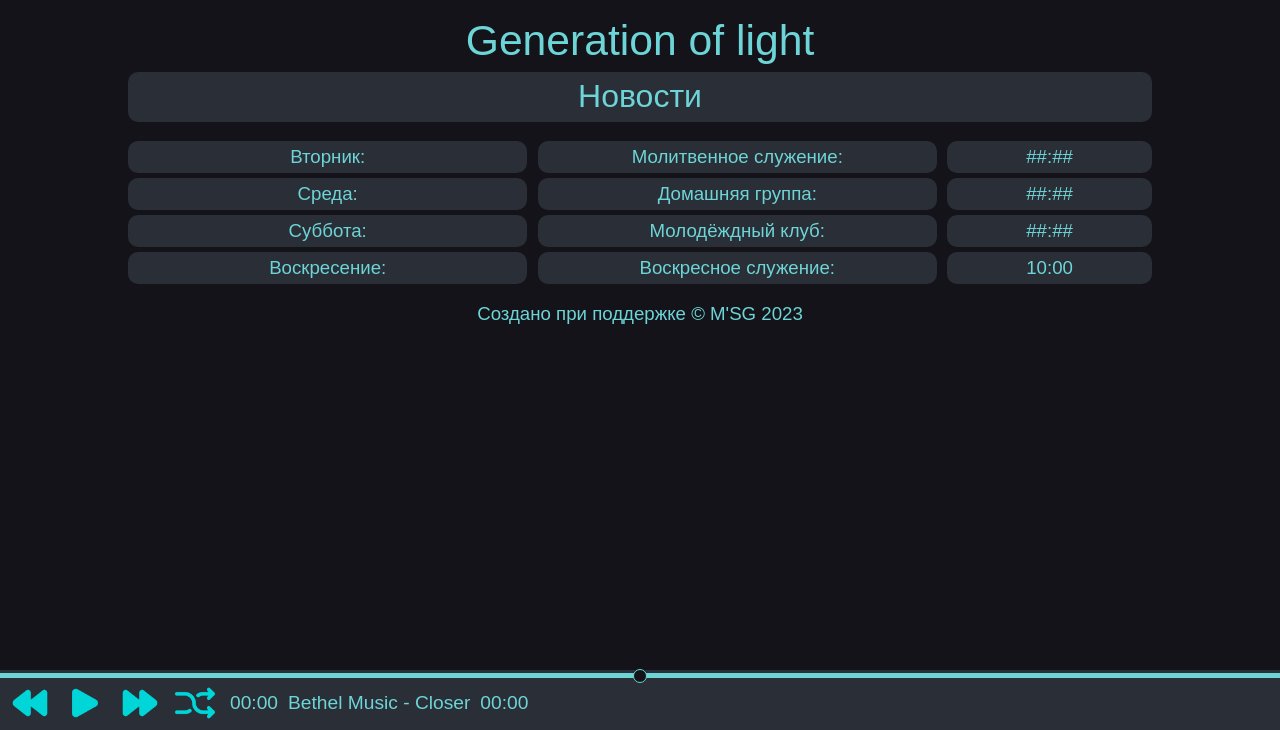
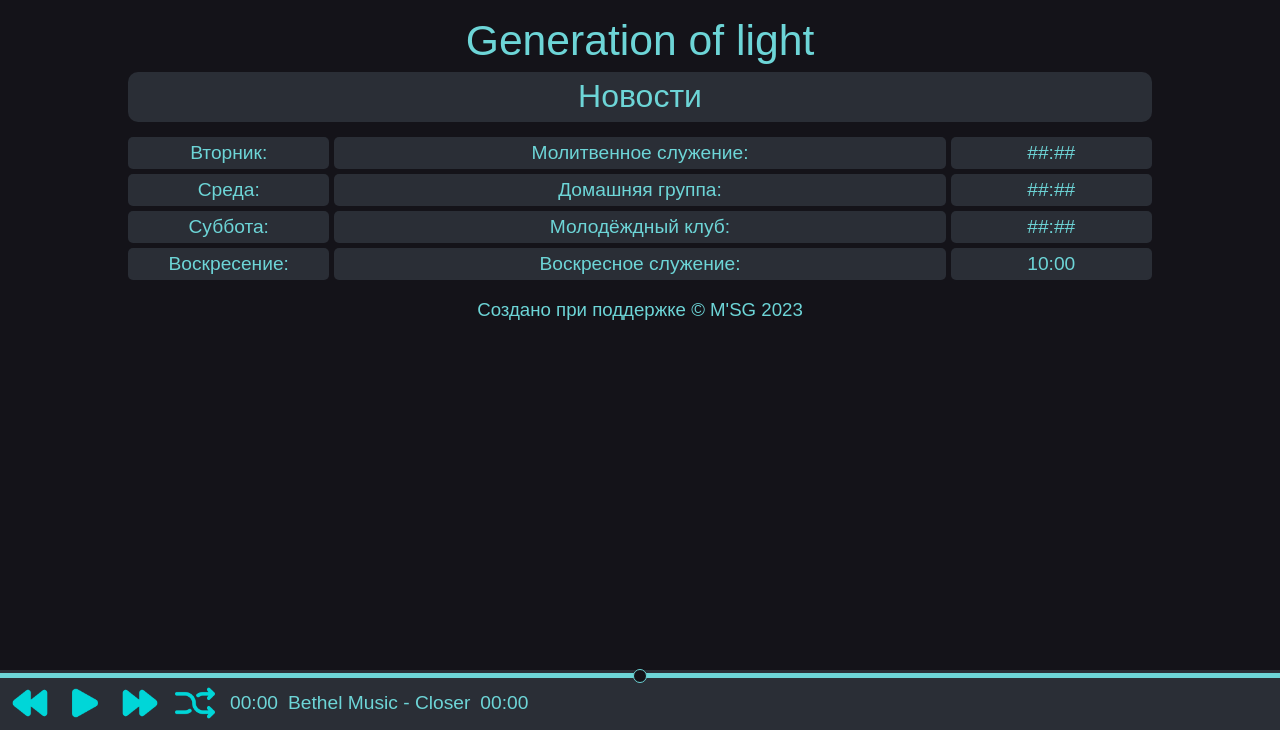
Before and after one commit to illya-s/Generation_of_light, a plain HTML site: page index.html in a window 1280 px wide. Shown: the part 70-800 px from the top of the page. Drawn offline with Linux system fonts and the light colour scheme.

Commit message:
Update main.css

```diff
--- a/css/main.css
+++ b/css/main.css
@@ -72,20 +72,17 @@ main {
 /* news_days */
 .news_days {
 	width: var(--main-bl);
-	margin: 1.5% 0 0 0;
+	margin: 15px 0 0 0;
 	display: grid;
-	grid-gap: 5px 1%;
-	grid-template-columns: 39% 39% 20%;
+	grid-gap: 5px;
+	grid-template-columns: calc(20% - 3.33px) calc(60% - 3.33px) calc(20% - 3.33px);
 }
 .news_days p {
-  display: flex;
 	padding: 5px 0;
-	border-radius: var(--main-br);
+	border-radius: 5px;
 	background-color: var(--main-bl-color);
   text-align: center;
-	font-size: var(--tm-fs);
-  align-items: center;
-  justify-content: center;
+	font-size: 1.2em;
 }
 
 /* ----------------------------------------------------------------------------------- */
```
